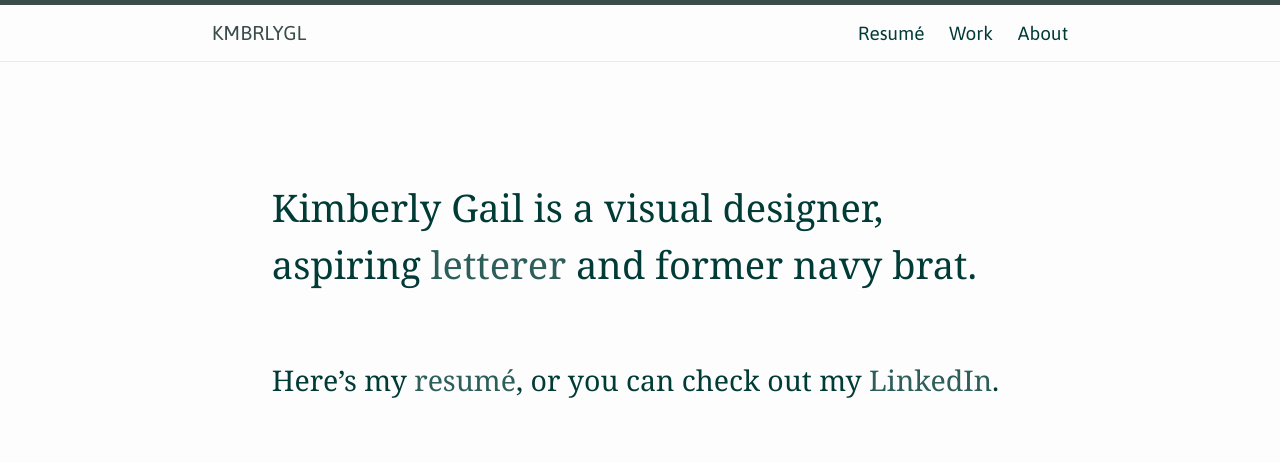
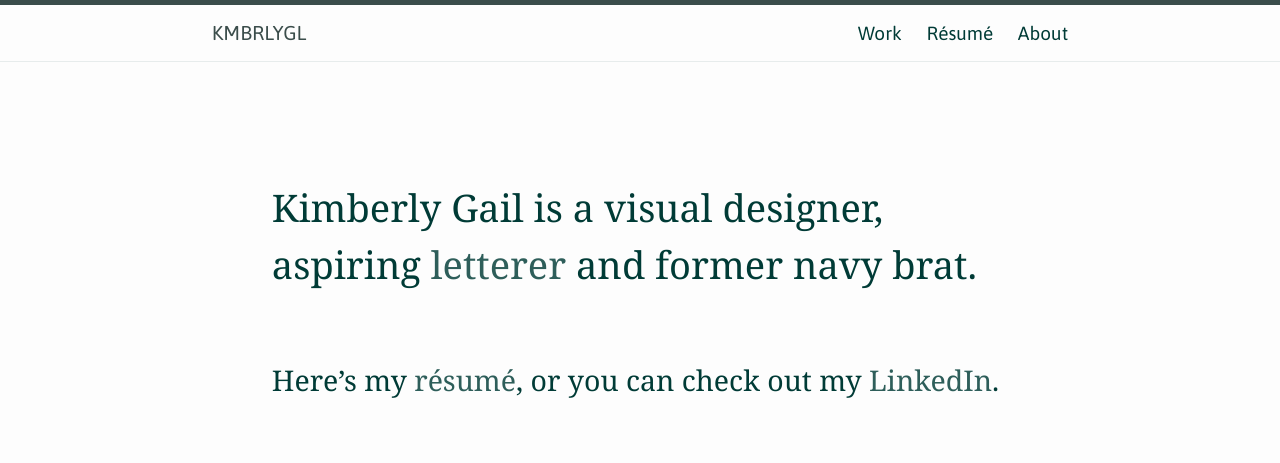
Before and after one commit to kmbrlygl/kmbrlygl.github.io, a Jekyll site: the page built from index.html, in a window 1280 px wide and 900 px high. Shown: the top 463 px of the window. Built offline with Jekyll 4.4.1, drawn with Linux system fonts in a browser that asks for light colours.

Commit message:
Fix typo resumé to résumé

```diff
--- a/_includes/header.html
+++ b/_includes/header.html
@@ -14,8 +14,8 @@
       </a>
 
       <div class="trigger">
-        <a class="page-link" href="/assets/klosenara-2017-resume.pdf">Resumé</a>
         <a class="page-link" href="#work">Work</a>
+        <a class="page-link" href="/assets/klosenara-2017-resume.pdf">Résumé</a>
         {% for my_page in site.pages %}
           {% if my_page.title %}
           <a class="page-link" href="{{ my_page.url | prepend: site.baseurl }}">{{ my_page.title }}</a>
--- a/index.html
+++ b/index.html
@@ -5,7 +5,7 @@ layout: default
 <div class="wrapper">
     <div class="intro">
       <h1>Kimberly Gail is a visual designer, aspiring <a href="/work/handlettering/">letterer</a> and former navy brat.</h1>
-      <h2>Here&rsquo;s my <a href="/assets/klosenara-2017-resume.pdf">resumé</a>, or you can check out my <a href="https://www.linkedin.com/in/kimberlyglosenara">LinkedIn</a>.</h2>
+      <h2>Here&rsquo;s my <a href="/assets/klosenara-2017-resume.pdf">résumé</a>, or you can check out my <a href="https://www.linkedin.com/in/kimberlyglosenara">LinkedIn</a>.</h2>
       </div>
 </div>
 
```
Also changed, not shown: about.md (+1 -1 lines).
